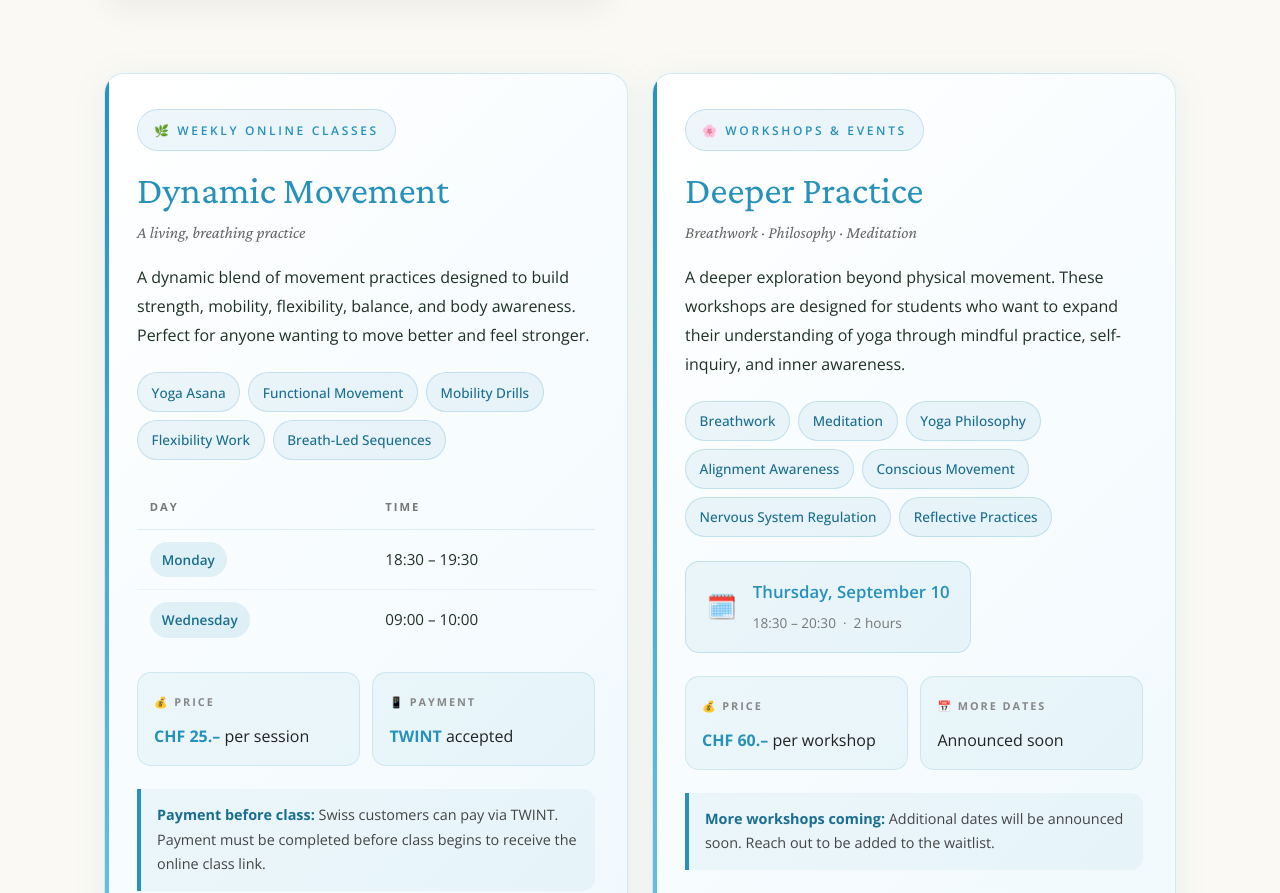
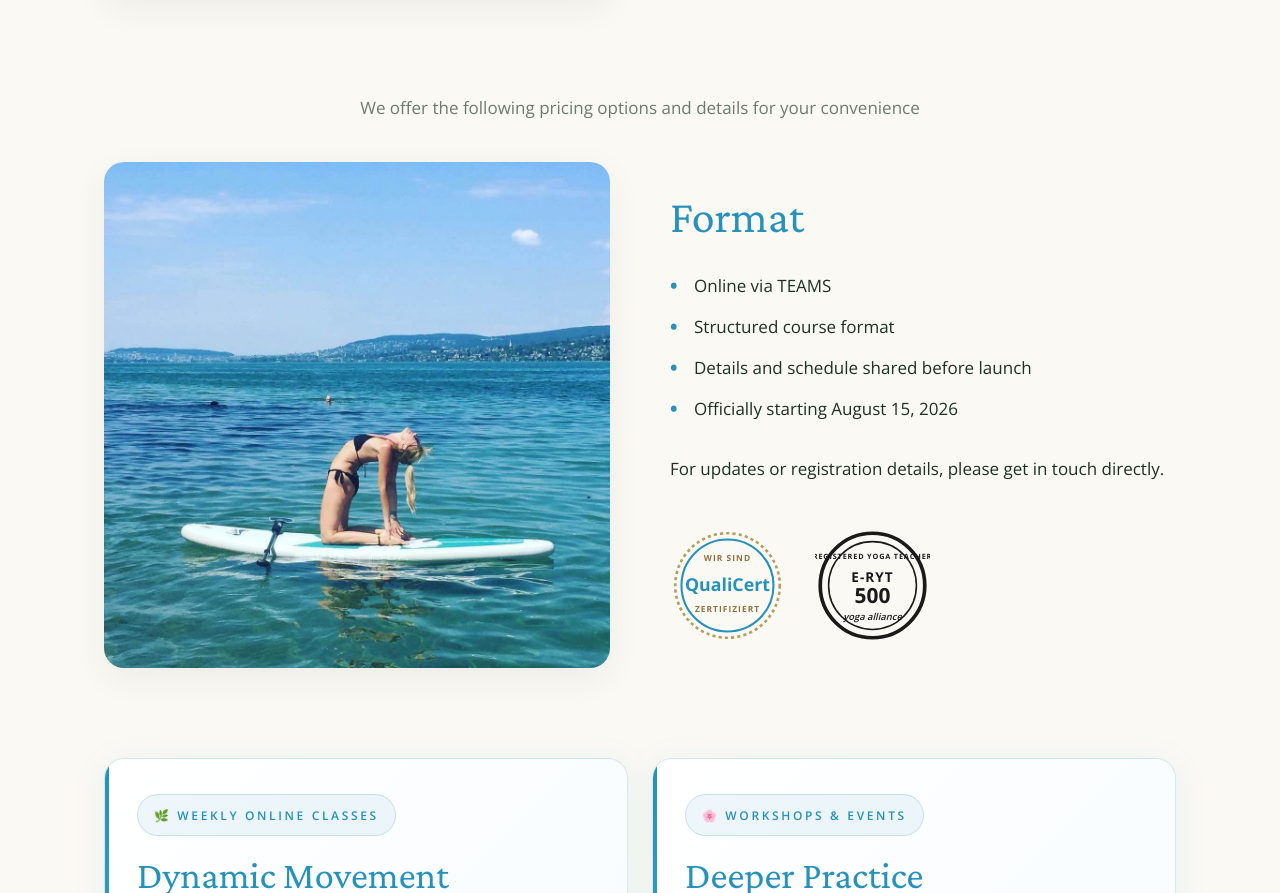
Before and after one commit to avadhbajaj07/susi-all, a Next.js app: page /online-courses in a window 1280 px wide. Shown: the part 860-1753 px from the top of the page. Built offline with nearby package versions, Linux system fonts and the light colour scheme.

Commit message:
Add Format & Certifications section to Online Courses page

```diff
--- a/src/app/online-courses/page.tsx
+++ b/src/app/online-courses/page.tsx
@@ -27,6 +27,7 @@ export default function OnlineCoursesPage() {
                 alt="Practice with Susi Davies online"
                 width={500}
                 height={550}
+                style={{ width: "100%", height: "auto", objectFit: "contain" }}
                 priority
               />
             </div>
@@ -40,6 +41,69 @@ export default function OnlineCoursesPage() {
             <p className="body-text">
               Join weekly live sessions, masterclasses, and guided breathwork routines directly from your home studio.
             </p>
+          </div>
+        </section>
+
+        {/* Format & Certifications Section (User Requested) */}
+        <section style={{ margin: "70px 0 80px" }}>
+          <p className="body-text" style={{ textAlign: "center", color: "var(--muted)", marginBottom: 40 }}>
+            We offer the following pricing options and details for your convenience
+          </p>
+
+          <div className="grid-2col">
+            <div className="col-media">
+              <div className="image-card-rounded">
+                <Image
+                  src="/images/coaching4.jpg"
+                  alt="Susi Davies yoga posture in red swimsuit"
+                  width={500}
+                  height={620}
+                  style={{ width: "100%", height: "auto", objectFit: "contain" }}
+                />
+              </div>
+            </div>
+
+            <div className="col-content">
+              <h2 className="section-heading" style={{ fontSize: 46, marginBottom: 20 }}>
+                Format
+              </h2>
+              <ul className="bullet-list" style={{ marginBottom: 25 }}>
+                <li>Online via TEAMS</li>
+                <li>Structured course format</li>
+                <li>Details and schedule shared before launch</li>
+                <li>Officially starting August 15, 2026</li>
+              </ul>
+              <p className="body-text" style={{ marginBottom: 35 }}>
+                For updates or registration details, please get in touch directly.
+              </p>
+
+              {/* Certification Badges */}
+              <div style={{ display: "flex", gap: 30, alignItems: "center", flexWrap: "wrap", marginTop: 10 }}>
+                {/* QualiCert Badge */}
+                <div style={{ display: "flex", flexDirection: "column", alignItems: "center" }}>
+                  <svg width="115" height="115" viewBox="0 0 110 110" fill="none">
+                    <circle cx="55" cy="55" r="50" stroke="#B89B5E" strokeWidth="2.5" strokeDasharray="3 3"/>
+                    <circle cx="55" cy="55" r="44" stroke="#2691BA" strokeWidth="2"/>
+                    <text x="55" y="32" textAnchor="middle" fill="#8C733E" fontSize="8" fontWeight="700" letterSpacing="1">WIR SIND</text>
+                    <text x="55" y="60" textAnchor="middle" fill="#2691BA" fontSize="17" fontWeight="800">QualiCert</text>
+                    <text x="55" y="80" textAnchor="middle" fill="#8C733E" fontSize="8" fontWeight="700" letterSpacing="1">ZERTIFIZIERT</text>
+                  </svg>
+                </div>
+
+                {/* E-RYT 500 Yoga Alliance Badge */}
+                <div style={{ display: "flex", flexDirection: "column", alignItems: "center" }}>
+                  <svg width="115" height="115" viewBox="0 0 110 110" fill="none">
+                    <circle cx="55" cy="55" r="50" stroke="#1A1A1A" strokeWidth="3.5"/>
+                    <circle cx="55" cy="55" r="42" stroke="#1A1A1A" strokeWidth="1.5"/>
+                    <path d="M 25 36 A 35 35 0 0 1 85 36" fill="none" id="arcText" />
+                    <text x="55" y="30" textAnchor="middle" fill="#1A1A1A" fontSize="7" fontWeight="700" letterSpacing="0.8">REGISTERED YOGA TEACHER</text>
+                    <text x="55" y="52" textAnchor="middle" fill="#1A1A1A" fontSize="13" fontWeight="900" letterSpacing="1">E-RYT</text>
+                    <text x="55" y="72" textAnchor="middle" fill="#1A1A1A" fontSize="20" fontWeight="900">500</text>
+                    <text x="55" y="88" textAnchor="middle" fill="#1A1A1A" fontSize="9" fontStyle="italic" fontWeight="600">yoga alliance</text>
+                  </svg>
+                </div>
+              </div>
+            </div>
           </div>
         </section>
 
```
